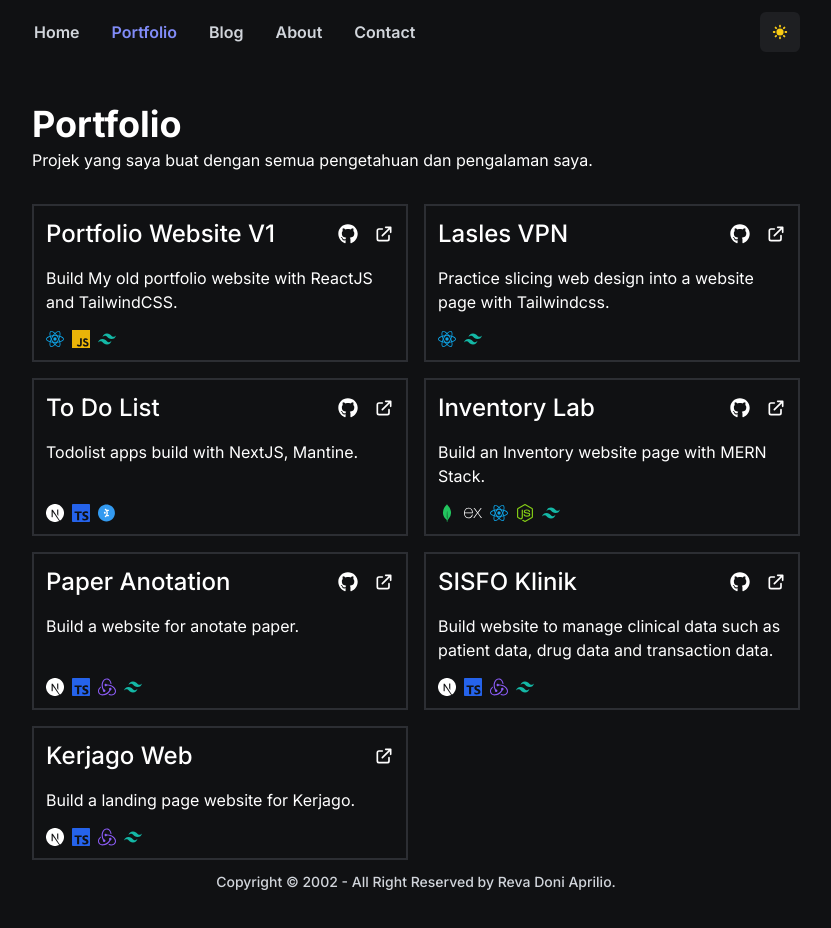
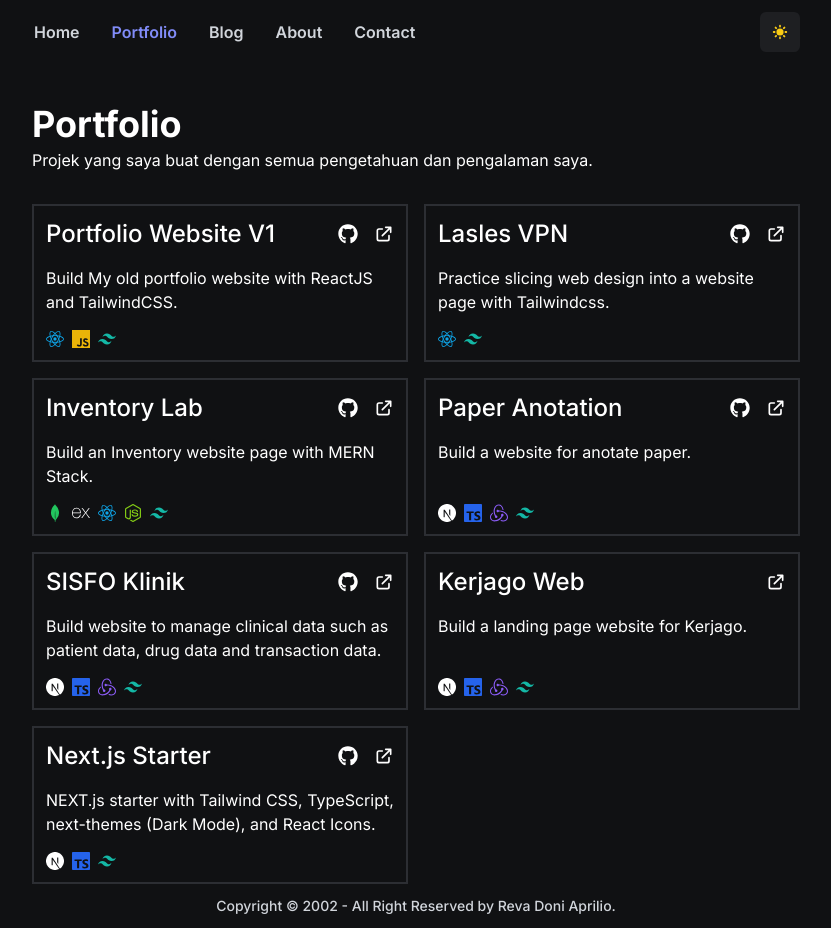
Before and after one commit to RevDonz/revdonz.my.id, a Next.js app: page /portfolio in a window 1280 px wide. Shown: the whole page, without its empty margins (224-1055 px from the left). Before the commit the page ends 904 px from the top, so only its background shows below. Built offline with nearby package versions, Linux system fonts and the light colour scheme.

Commit message:
refactor(portfolio): change portfolio data

```diff
--- a/src/data/projects.ts
+++ b/src/data/projects.ts
@@ -32,17 +32,6 @@
     link: {
       github: 'https://github.com/RevDonz/react-laslesvpn',
       demo: 'https://revdonz.github.io/react-laslesvpn/',
-    },
-  },
-  {
-    title: 'To Do List',
-    date: '20/08/2022',
-    summary: 'Todolist apps build with NextJS, Mantine.',
-    image: '',
-    stack: ['NextJS', 'Typescript', 'Mantine'],
-    link: {
-      github: 'https://github.com/RevDonz/next-todolist',
-      demo: 'https://next-todolist-peach.vercel.app/',
     },
   },
   {
@@ -91,4 +80,27 @@
       demo: 'https://kerjago.id/',
     },
   },
+  // {
+  //   title: 'To Do List',
+  //   date: '20/08/2022',
+  //   summary: 'Todolist apps build with NextJS, Mantine.',
+  //   image: '',
+  //   stack: ['NextJS', 'Typescript', 'Mantine'],
+  //   link: {
+  //     github: 'https://github.com/RevDonz/next-todolist',
+  //     demo: 'https://next-todolist-peach.vercel.app/',
+  //   },
+  // },
+  {
+    title: 'Next.js Starter',
+    date: '20/08/2022',
+    summary:
+      'NEXT.js starter with Tailwind CSS, TypeScript, next-themes (Dark Mode), and React Icons.',
+    image: '',
+    stack: ['NextJS', 'Typescript', 'TailwindCSS'],
+    link: {
+      github: 'https://github.com/RevDonz/next-tailwindcss-starter',
+      demo: 'http://next-tailwindcss-starter-five.vercel.app/',
+    },
+  },
 ];
```
